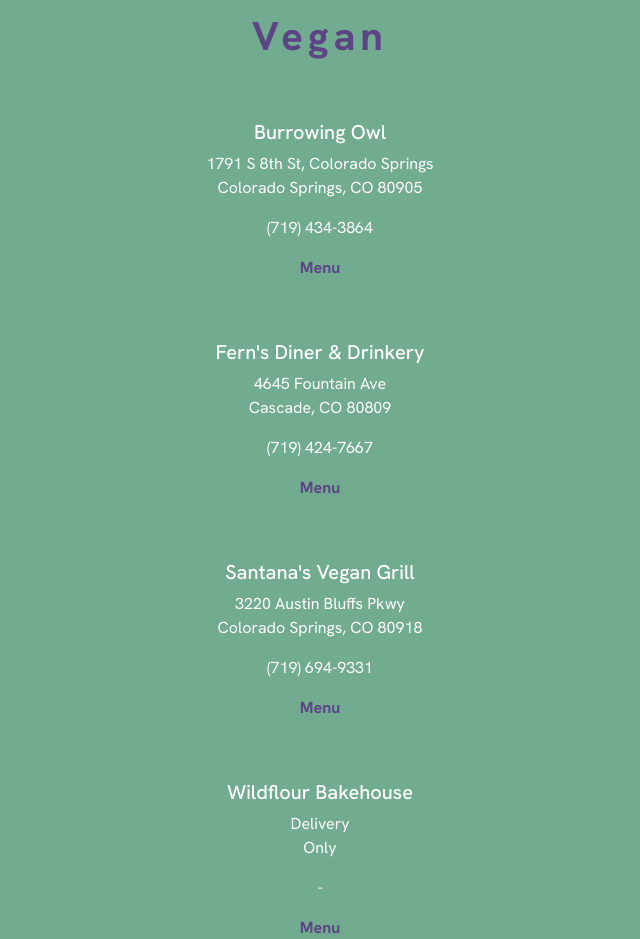
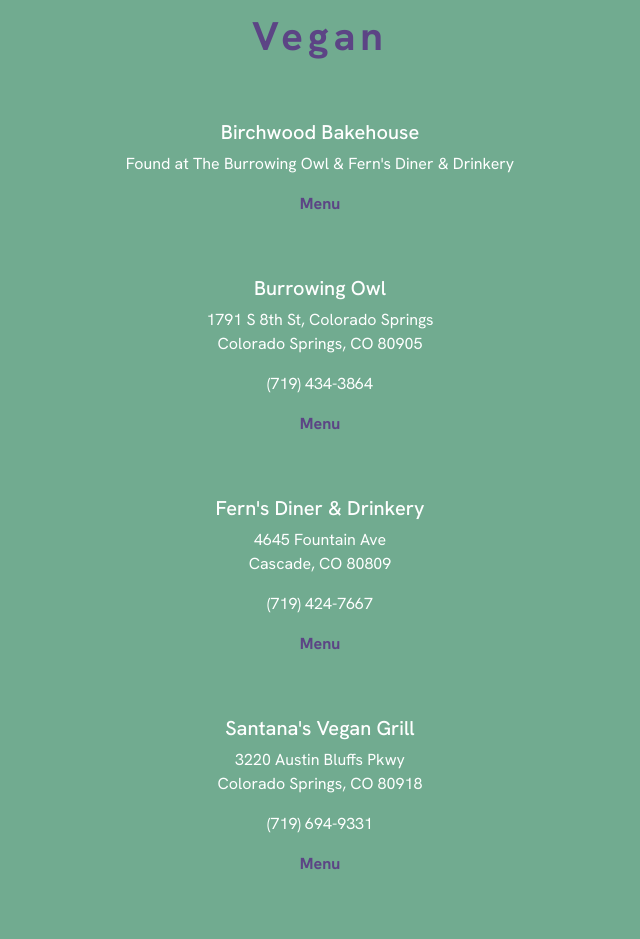
Before and after one commit to eliseraney/719-vegan-finds, a React (Create React App) app: page /Vegan in a window 1280 px wide. Shown: the part 120-1059 px from the top of the page, without its empty margins (320-960 px from the left). Built offline with nearby package versions, Linux system fonts and the light colour scheme.

Commit message:
Added some restaurants

```diff
--- a/src/pages/Vegan.jsx
+++ b/src/pages/Vegan.jsx
@@ -6,6 +6,11 @@ export default function Vegan() {
   return (
     <div className="Vegan">
       <h1>Vegan</h1>
+      <Restaurant
+        restaurantName="Birchwood Bakehouse"
+        street="Found at The Burrowing Owl & Fern's Diner & Drinkery"
+        menuLink="https://birchwoodbakehouse.com/menu"
+      />
       <Restaurant
         restaurantName="Burrowing Owl"
         street="1791 S 8th St, Colorado Springs"
@@ -29,9 +34,7 @@ export default function Vegan() {
       />
       <Restaurant
         restaurantName="Wildflour Bakehouse"
-        street="Delivery"
-        cityZip="Only"
-        phoneNumber="-"
+        street="Delivery Only"
         menuLink="https://wildflour-bakehouse.com/"
       />
       <Footer />
--- a/src/pages/VeganFriendly.jsx
+++ b/src/pages/VeganFriendly.jsx
@@ -17,7 +17,6 @@ export default function VeganFriendly() {
         restaurantName="AITE - Mediterranean Inspired Foods"
         street="514 S Tejon St"
         cityZip="Colorado Springs, CO 80903"
-        phoneNumber="-"
         menuLink="https://www.coatiuprise.com/_files/ugd/b622b5_b266346cd3da444088892fbc79ee6df6.pdf"
       />
       <Restaurant
```
